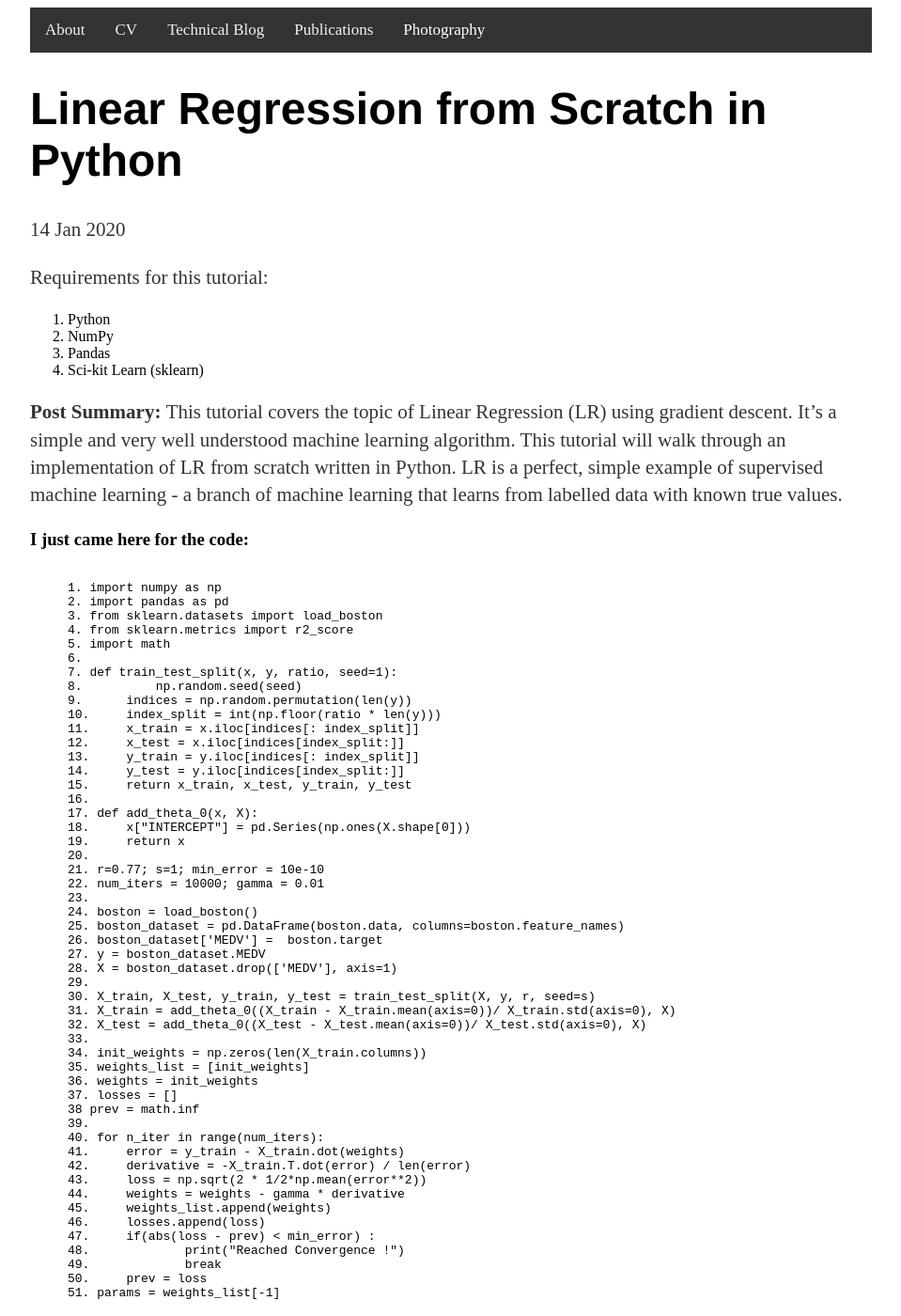
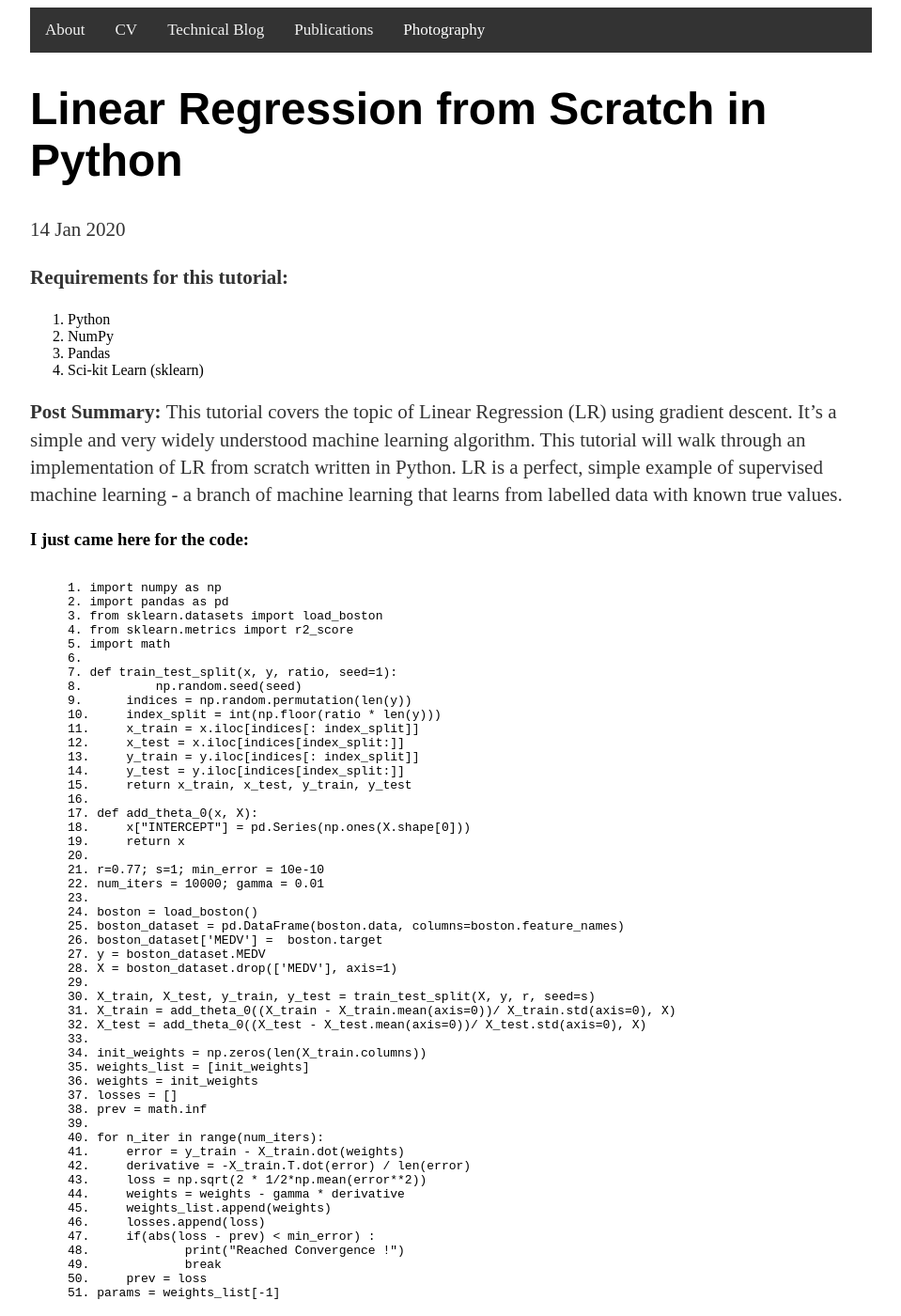
Before and after one commit to kerinb/kerinb.github.io, a Jekyll site: the page built from _posts/2019-12-10-linear-regression-from-scratch.md, in a window 1280 px wide and 1400 px high. Shown: the whole window at 94% size, without its empty margins (160-1119 px from the left). Built offline with Jekyll 4.4.1, drawn with Linux system fonts in a browser that asks for light colours; some of the changed text lies outside the part shown.

Commit message:
trying to fix broken page!

```diff
--- a/_posts/2019-12-10-linear-regression-from-scratch.md
+++ b/_posts/2019-12-10-linear-regression-from-scratch.md
@@ -5,7 +5,7 @@
 ---
 
 <p>
-	Requirements for this tutorial:
+	<b>Requirements for this tutorial: </b>
 	<ol>
 		<li>
 			Python
@@ -24,7 +24,7 @@
 
 <p>
 	<b> Post Summary: </b> This tutorial covers the topic of Linear Regression (LR) using gradient descent.
-	It’s a simple and very well understood machine learning algorithm. This tutorial will walk through an
+	It’s a simple and very widely understood machine learning algorithm. This tutorial will walk through an
 	implementation of LR from scratch written in Python. LR is a perfect, simple example of supervised machine learning -
 	a branch of machine learning that learns from labelled data with known true values.
 </p>
@@ -73,7 +73,7 @@
 35. weights_list = [init_weights]
 36. weights = init_weights
 37. losses = []
-38 prev = math.inf
+38. prev = math.inf
 39.
 40. for n_iter in range(num_iters):
 41. 	error = y_train - X_train.dot(weights)
```
Also changed, not shown: other parts of _posts/2019-12-10-linear-regression-from-scratch.md (+2 -1 lines).
